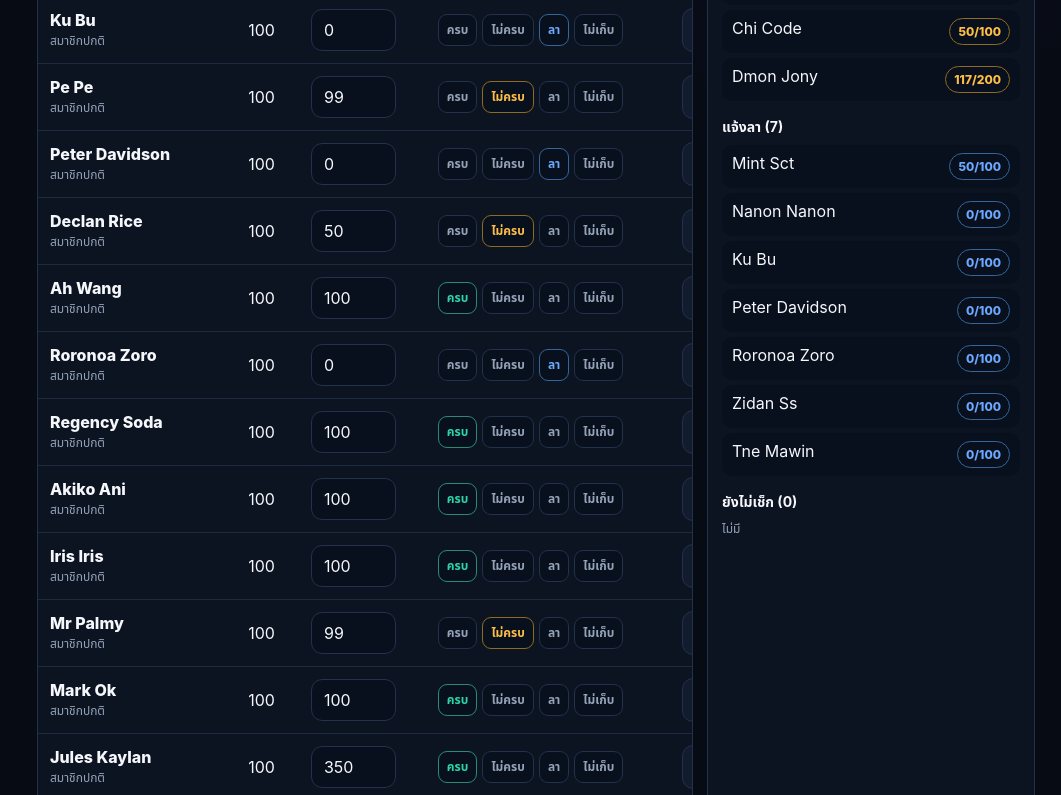
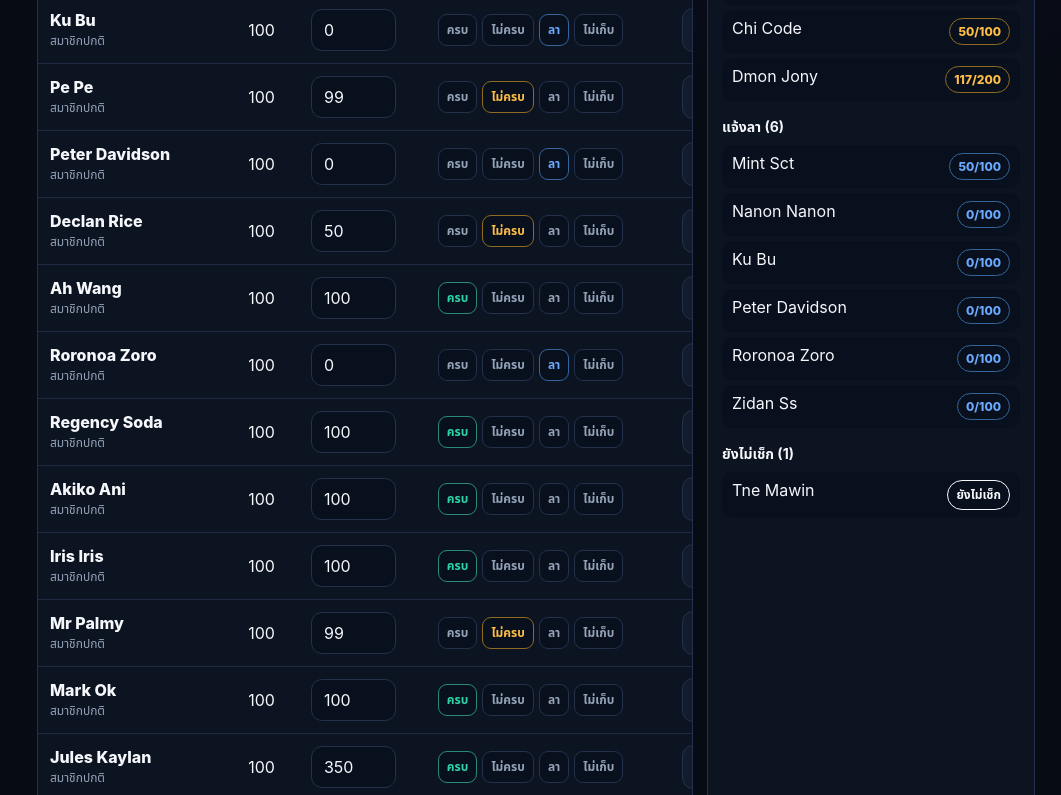
Before and after one commit to tanupon66/App, a plain HTML site: page index.html in a window 1280 px wide. Shown: the part 945-1740 px from the top of the page, without its empty margins (219-1280 px from the left). Drawn offline with Linux system fonts and the light colour scheme.

Commit message:
Avoid unconfirmed LINE-to-game name mapping

```diff
--- a/index.html
+++ b/index.html
@@ -87,10 +87,10 @@ function makeSeed(){
  var members=[];var all=oldNames.concat(newNames);for(var i=0;i<all.length;i++)members.push({id:"m"+(i+1),name:all[i],type:newNames.indexOf(all[i])>=0?"new":"regular",required:newNames.indexOf(all[i])>=0?200:100,rank:"",active:true});
  var by={};members.forEach(function(m){by[m.name]=m.id});
  var rec=[],p={"Dommi Bestovski":234,"Mr Midnice":100,"Jules Kaylan":350,"Helene Anderton":250,"Model Model":200,"Akiko Ani":100,"Mark Ok":100,"Sanny Hobby":100,"Confirm Ok":100,"Iris Iris":100,"Nadia Nn":100,"Mr Palmy":99,"Thomas Ani":100,"Regency Soda":100,"Ja Kin":100,"Justin Ghv":100,"Maysa April":100,"Boss Sixnine":100,"Arngoenj Singchai":100,"Mint Sct":50,"Pe Pe":99,"Declan Rice":50,"Dmon Jony":117,"Almond Diwa":100,"Lion King":100,"Lil Ghost":100,"George Sloth":100,"Ah Wang":100,"Pill Deksoy":100,"Chi Code":50,"St Dees":0,"Celine Rindaman":0};
- var leave=["Roronoa Zoro","Nanon Nanon","Zidan Ss","Peter Davidson","Ku Bu","Mint Sct","Tne Mawin"];
+ var leave=["Roronoa Zoro","Nanon Nanon","Zidan Ss","Peter Davidson","Ku Bu","Mint Sct"];
  var zero=["Beer Slow","Errik Maximillia","Bat Isus","Owan Ssr","Dom Mee","Adam Isus","Jimmy Elenio"];
- Object.keys(p).forEach(function(n){var req=newNames.indexOf(n)>=0?200:100;var a=p[n],st=leave.indexOf(n)>=0?"leave":a===0?"zero":a>=req?"complete":"partial";rec.push({id:"r"+rec.length,date:"2026-10-25",memberId:by[n],status:st,amount:a,required:req,note:n==="Tne Mawin"?"LINE: Marvin":""})});
- leave.forEach(function(n){if(p[n]===undefined)rec.push({id:"r"+rec.length,date:"2026-10-25",memberId:by[n],status:"leave",amount:0,required:100,note:n==="Tne Mawin"?"LINE: Marvin":""})});
+ Object.keys(p).forEach(function(n){var req=newNames.indexOf(n)>=0?200:100;var a=p[n],st=leave.indexOf(n)>=0?"leave":a===0?"zero":a>=req?"complete":"partial";rec.push({id:"r"+rec.length,date:"2026-10-25",memberId:by[n],status:st,amount:a,required:req,note:""})});
+ leave.forEach(function(n){if(p[n]===undefined)rec.push({id:"r"+rec.length,date:"2026-10-25",memberId:by[n],status:"leave",amount:0,required:100,note:""})});
  zero.forEach(function(n){rec.push({id:"r"+rec.length,date:"2026-10-25",memberId:by[n],status:"zero",amount:0,required:100,note:""})});
  var dis=[];["Model Model","Beer Slow","Errik Maximillia","Bat Isus","Owan Ssr","Adam Isus"].forEach(function(n){dis.push({id:"d"+dis.length,memberId:by[n],member:n,date:"2026-10-24",offense:1,action:"ทัณฑ์บน 1 ใบ",reason:"ไม่เก็บอัญมณีและไม่ได้แจ้งลา"})});
  ["Beer Slow","Errik Maximillia","Bat Isus","Owan Ssr","Adam Isus"].forEach(function(n){dis.push({id:"d"+dis.length,memberId:by[n],member:n,date:"2026-10-25",offense:2,action:"ลดขั้น",reason:"ไม่เก็บอัญมณีและไม่ได้แจ้งลา"})});
```
